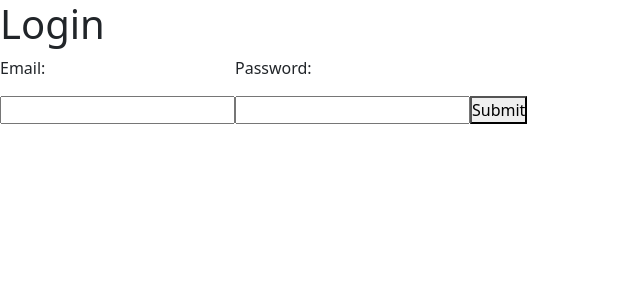
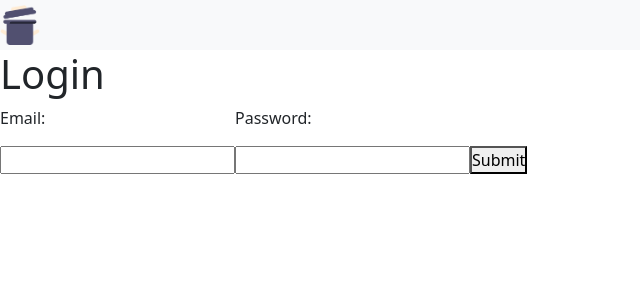
Before and after one commit to Smart-Meal-Prep/smart-meal-planning, a React (Create React App) app in the folder front-end/: page /login in a window 1280 px wide. Shown: the top 300 px of the page, without its empty margins (0-640 px from the left). Built offline with nearby package versions, Linux system fonts and the light colour scheme; no server answers.

Commit message:
SM-60: Login navbar

```diff
--- a/front-end/src/App.js
+++ b/front-end/src/App.js
@@ -2,7 +2,7 @@ import { React, useState, useContext } from 'react';
 import { Routes, Route, Navigate } from "react-router-dom"
 import Dashboard from './component/Dashboard/Dashboard';
 import Register from './component/user/Register';
-import Login from './component/user/Login';
+import Login from './component/user/Login/Login';
 import Profile from './component/user/Profile'
 import Inventory from './component/management/Inventory';
 import Recipes from './component/management/Recipes';
--- a/front-end/src/component/user/Login.js
+++ b/front-end/src/component/user/Login/Login.js
@@ -1,7 +1,8 @@
 import { React, useContext, useState } from "react";
 import { useNavigate } from "react-router-dom";
-import endPoints from "../../config/fetch.js"
-import UserInfo from "../../config/UserInfo.js";
+import endPoints from "../../../config/fetch.js"
+import UserInfo from "../../../config/UserInfo.js";
+import LoginNavbar from "./LoginNavbar.js";
 
 const Login = () => {
     const { setStatus } = useContext(UserInfo);
@@ -53,6 +54,7 @@ const Login = () => {
 
     return (
         <div>
+            <LoginNavbar />
             <h1>Login</h1>
             <form onSubmit={handleSubmission}>
                 <label>
--- /dev/null
+++ b/front-end/src/component/user/Login/LoginNavbar.js
@@ -0,0 +1,16 @@
+import React from "react";
+import cooking_icon from "../../../assets/cooking_icon.png"
+import { Link } from "react-router-dom";
+import 'bootstrap/dist/css/bootstrap.min.css';
+
+const LoginNavbar = () => {
+    return (
+        <nav class="navbar navbar-light bg-light">
+            <Link class="navbar-brand" to={"/"}>
+                <img src={cooking_icon} width="40" height="40" class="d-inline-block align-top" alt="cooking_icon" />
+            </Link>
+        </nav>
+    );
+};
+
+export default LoginNavbar
```
